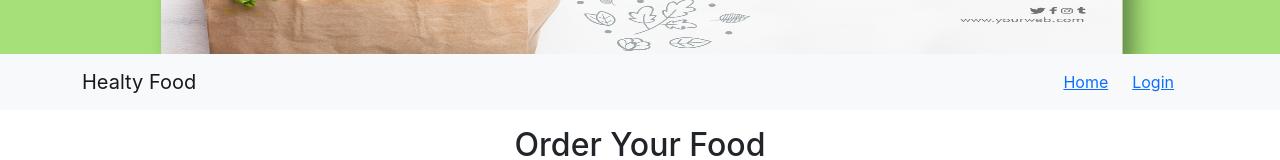
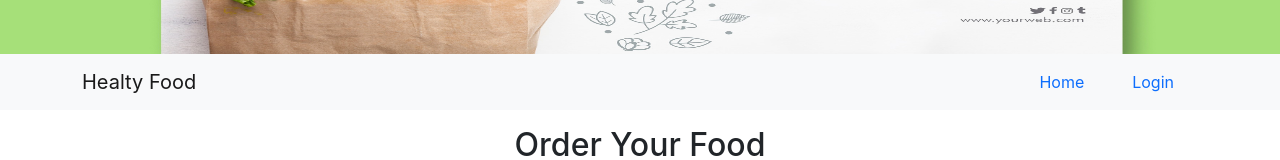
Before and after one commit to dipdastoko/food-delivery-client-side, a React (Create React App) app: page /home in a window 1280 px wide. Shown: the part 196-356 px from the top of the page. Built offline with nearby package versions, Linux system fonts and the light colour scheme; no server answers.

Commit message:
header text decoration updated

```diff
--- a/src/pages/Home/Header/Header.css
+++ b/src/pages/Home/Header/Header.css
@@ -2,3 +2,7 @@
     width: 100%;
     height: 250px;
 }
+
+.txt {
+    text-decoration: none;
+}
--- a/src/pages/Home/Header/Header.js
+++ b/src/pages/Home/Header/Header.js
@@ -10,23 +10,23 @@ const Header = () => {
     const { user, logOut } = firebase;
 
     return (
-        <div >
+        <div className='txt'>
             <img className='banner' src={banner} alt="" />
             <Navbar bg="light" expand="lg">
                 <Container >
-                    <Navbar.Brand href="#home">Healty Food</Navbar.Brand>
+                    <Navbar.Brand href="#">Healty Food</Navbar.Brand>
                     <Navbar.Toggle aria-controls="basic-navbar-nav" />
                     <Navbar.Collapse id="basic-navbar-nav">
                         <Nav className="ms-auto">
-                            <NavLink to='/home' className='my-1'>Home</NavLink>
-                            {!user.email ? <NavLink className='mx-4 my-1' to='/login'>Login</NavLink>
+                            <NavLink to='/home' className='mx-4 my-1 text-decoration-none'>Home</NavLink>
+                            {!user.email ? <NavLink className='text-decoration-none mx-4 my-1' to='/login'>Login</NavLink>
                                 :
                                 <>
-                                    <NavLink className='mx-4 my-1' to='/myOrders'>My Orders</NavLink>
+                                    <NavLink className='text-decoration-none mx-4 my-1' to='/myOrders'>My Orders</NavLink>
 
-                                    <NavLink className='mx-4 my-1' to='/allOrders'>Manage All Orders</NavLink>
+                                    <NavLink className='text-decoration-none mx-4 my-1' to='/allOrders'>Manage All Orders</NavLink>
 
-                                    <NavLink className='mx-4 my-1' to='/addNewFood'>Add New Food</NavLink>
+                                    <NavLink className='text-decoration-none mx-4 my-1' to='/addNewFood'>Add New Food</NavLink>
 
                                     <NavLink className='mx-4 my-1' to='/'><button onClick={logOut} className='btn btn-primary'>Log Out</button></NavLink>
                                 </>
```
